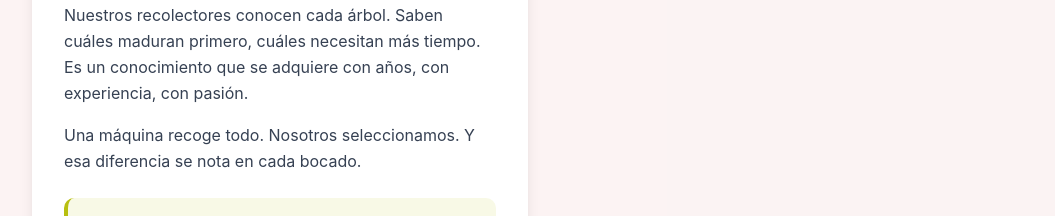
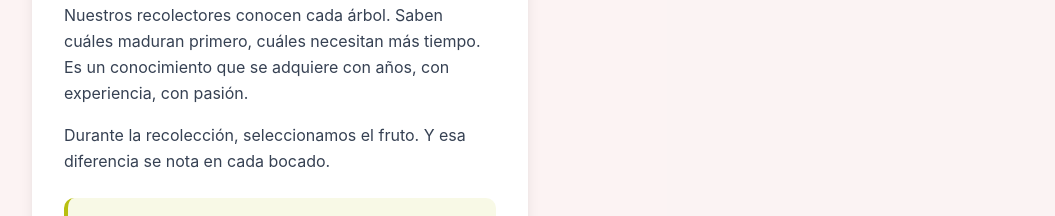
Before and after one commit to bigman1973/mikels-earth-frontend, a React (Vite) app: page /el-obrador in a window 1280 px wide. Shown: the part 2060-2276 px from the top of the page, without its empty margins (96-1151 px from the left). Built offline with nearby package versions, Linux system fonts and the light colour scheme.

Commit message:
fix: Actualizar texto de Cosecha Manual - enfoque en selección durante recolección

```diff
--- a/src/pages/ElObrador.jsx
+++ b/src/pages/ElObrador.jsx
@@ -77,7 +77,7 @@ const ElObrador = () => {
                 content: [
                   "Cada fruta es seleccionada a mano en su punto óptimo de maduración. No antes, cuando aún le falta sabor. No después, cuando ya ha perdido textura. Justo en el momento perfecto.",
                   "Nuestros recolectores conocen cada árbol. Saben cuáles maduran primero, cuáles necesitan más tiempo. Es un conocimiento que se adquiere con años, con experiencia, con pasión.",
-                  "Una máquina recoge todo. Nosotros seleccionamos. Y esa diferencia se nota en cada bocado."
+                  "Durante la recolecci\u00f3n, seleccionamos el fruto. Y esa diferencia se nota en cada bocado."
                 ],
                 highlight: "Solo el 60% de la fruta pasa nuestro control de calidad"
               },
```
